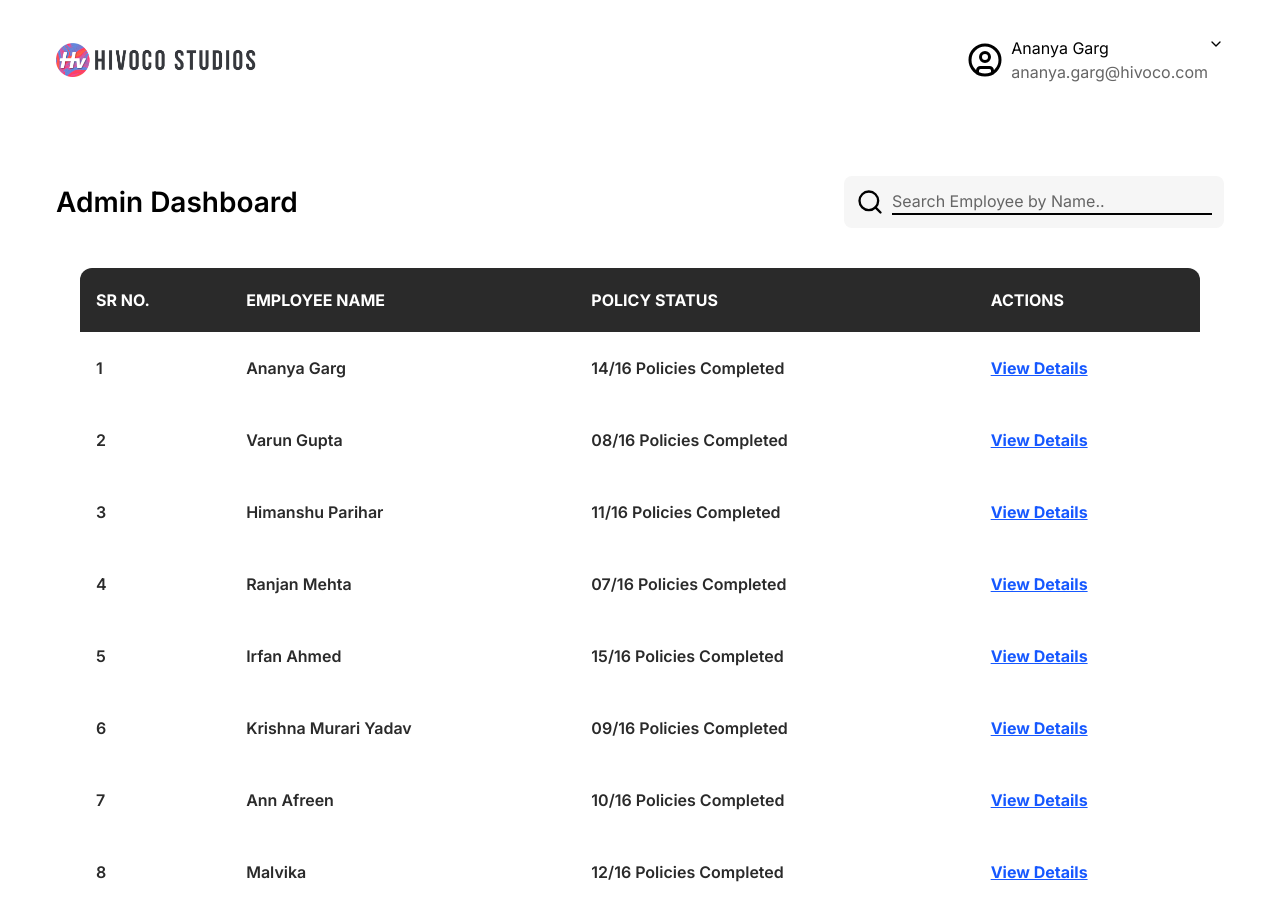
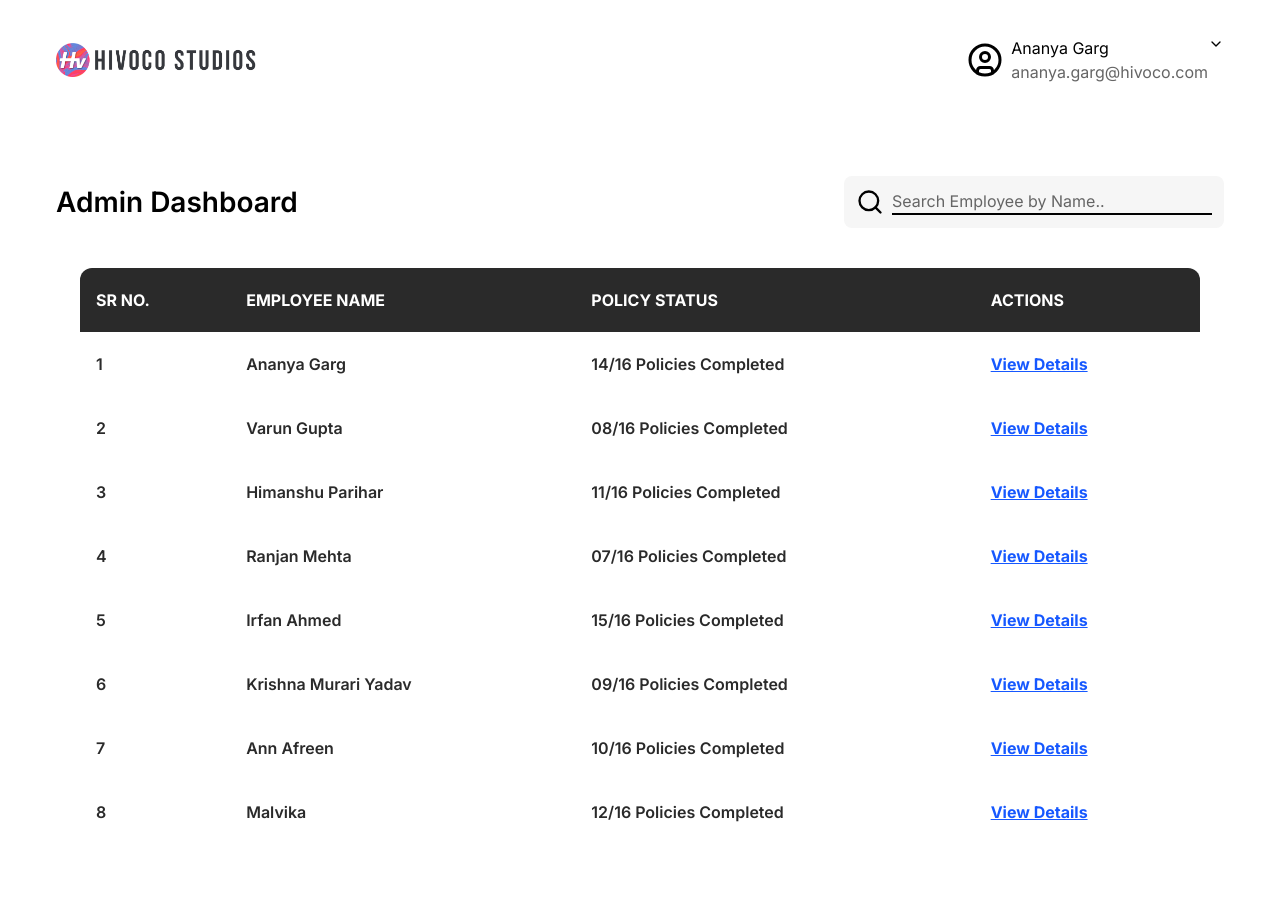
Before and after one commit to ranjanhivoco/policy-portel, a Next.js app: page /admin-info in a window 1280 px wide. After the commit the page ends 844 px from the top, so only its background shows below. Built offline with nearby package versions, Linux system fonts and the light colour scheme.

Commit message:
decreased font size v2

```diff
--- a/src/Components/AdminTable.jsx
+++ b/src/Components/AdminTable.jsx
@@ -106,19 +106,19 @@ const AdminTable = () => {
             className="text-[#2A2A2A] text-xl  font-semibold"
           >
             <td
-              style={{ padding: "24px 16px", textAlign: "left" }}
+              style={{ padding: "20px 16px", textAlign: "left" }}
               className="px-4 py-6 text-left"
             >
               {employee.id}
             </td>
             <td
-              style={{ padding: "24px 16px", textAlign: "left" }}
+              style={{ padding: "20px 16px", textAlign: "left" }}
               className="px-4 py-6 text-left"
             >
               {employee.name}
             </td>
             <td
-              style={{ padding: "24px 16px", textAlign: "left" }}
+              style={{ padding: "20px 16px", textAlign: "left" }}
               className="px-4 py-6 text-left"
             >
               {employee.policy}
@@ -126,7 +126,7 @@ const AdminTable = () => {
 
             <td
               style={{
-                padding: "24px 16px",
+                padding: "20px 16px",
                 textAlign: "left",
                 fontWeight: "700",
               }}
```
